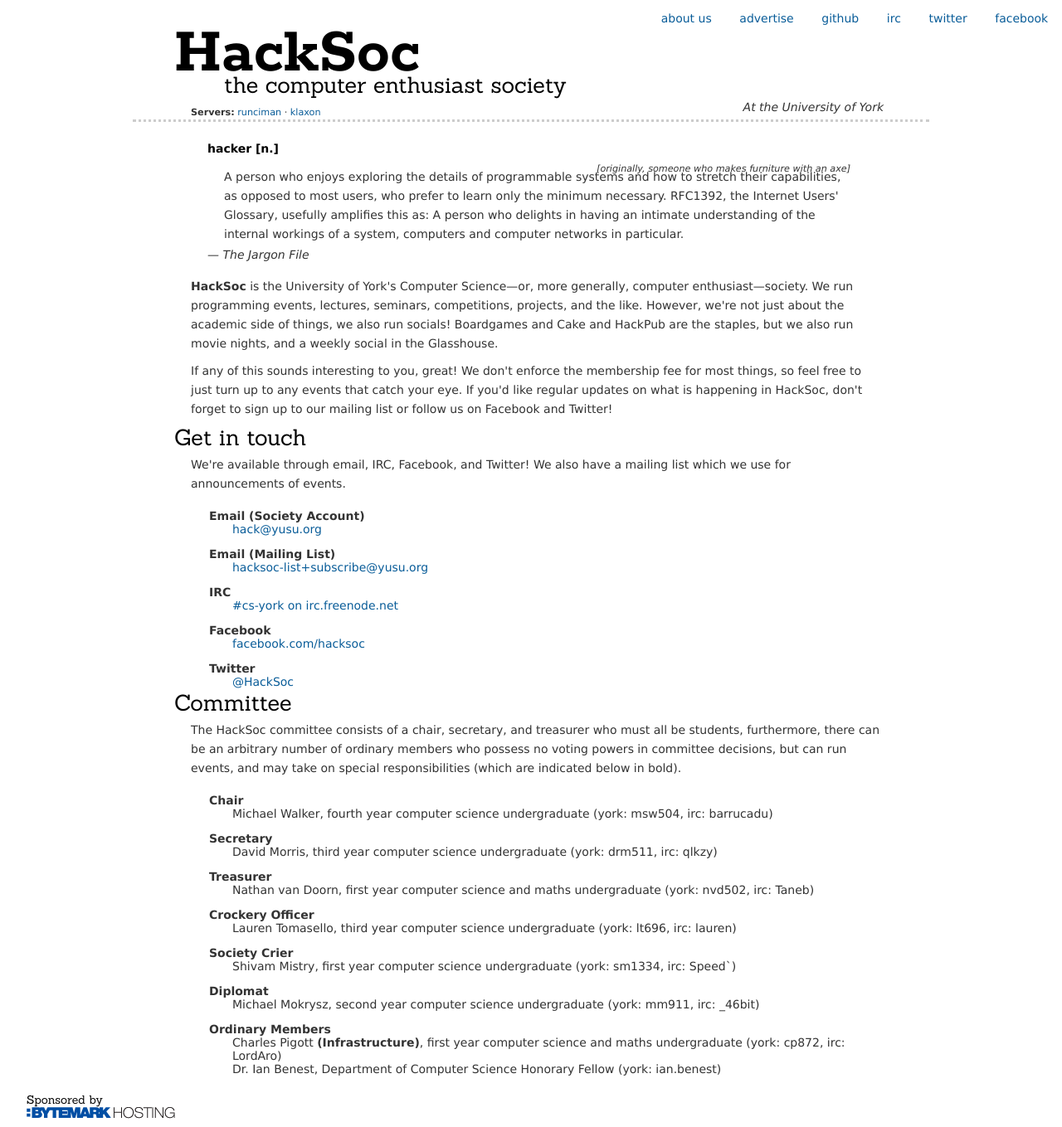
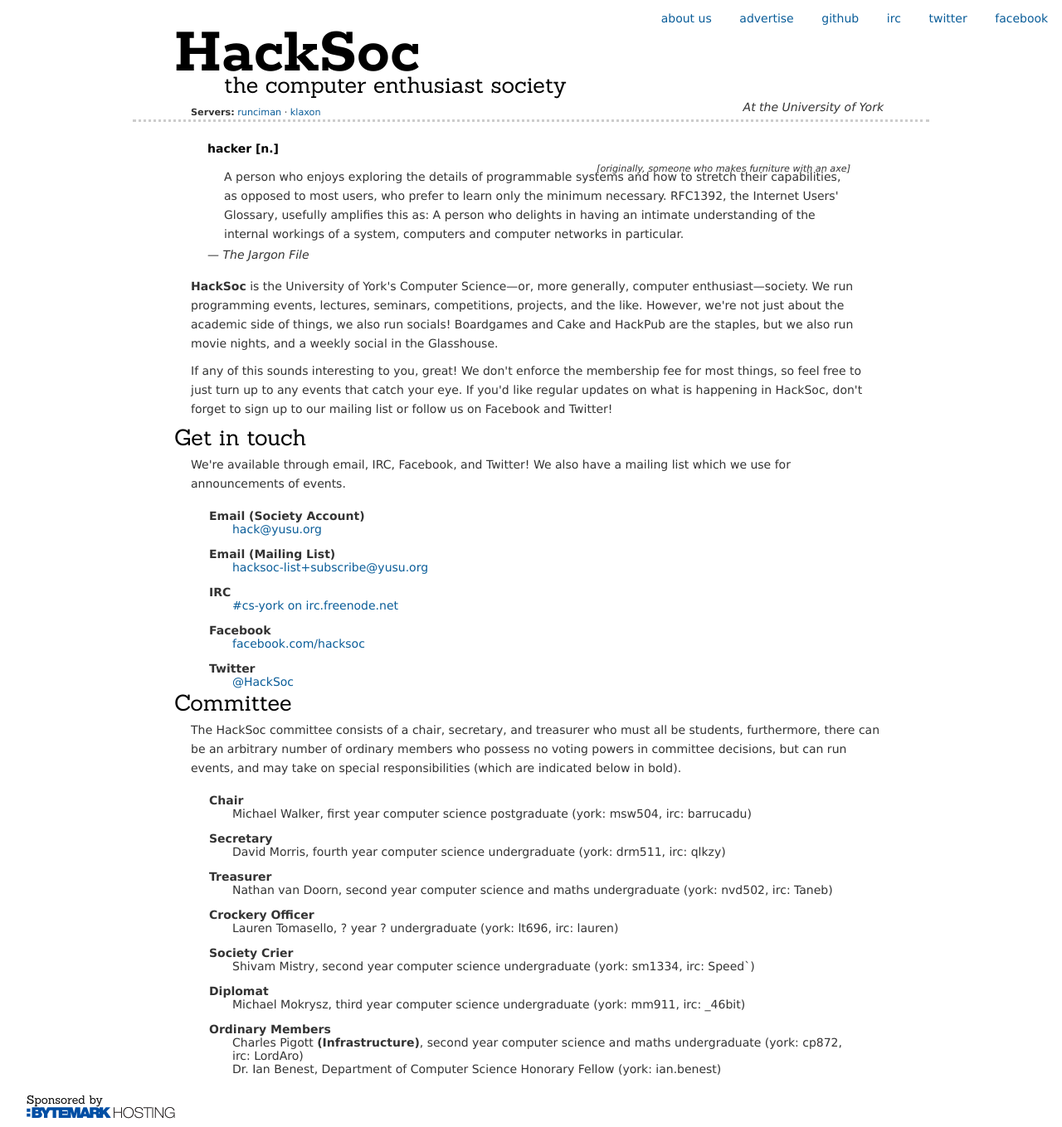
Before and after one commit to HackSoc/hacksoc.org, a Jekyll site: the page built from about.html, in a window 1280 px wide. Shown: the whole page at 83% size. Built offline with Jekyll 4.4.1, drawn with Linux system fonts in a browser that asks for light colours; some web fonts are replaced.

Commit message:
Update years/degrees for 2014/15

```diff
--- a/about.html
+++ b/about.html
@@ -63,31 +63,31 @@ decisions, but can run events, and may take on special responsibilities
 
 <dl>
   <dt>Chair</dt>
-  <dd>Michael Walker, fourth year computer science undergraduate
+  <dd>Michael Walker, first year computer science postgraduate
   (york: msw504, irc: barrucadu)</dd>
 
   <dt>Secretary</dt>
-  <dd>David Morris, third year computer science undergraduate (york:
-  drm511, irc: qlkzy)</dd>
+  <dd>David Morris, fourth year computer science undergraduate
+  (york: drm511, irc: qlkzy)</dd>
 
   <dt>Treasurer</dt>
-  <dd>Nathan van Doorn, first year computer science and maths
+  <dd>Nathan van Doorn, second year computer science and maths
   undergraduate (york: nvd502, irc: Taneb)</dd>
 
   <dt>Crockery Officer</dt>
-  <dd>Lauren Tomasello, third year computer science undergraduate
+  <dd>Lauren Tomasello, ? year ? undergraduate
   (york: lt696, irc: lauren)</dd>
 
   <dt>Society Crier</dt>
-  <dd>Shivam Mistry, first year computer science undergraduate (york:
-  sm1334, irc: Speed`)</dd>
+  <dd>Shivam Mistry, second year computer science undergraduate
+  (york: sm1334, irc: Speed`)</dd>
 
   <dt>Diplomat</dt>
-  <dd>Michael Mokrysz, second year computer science undergraduate
+  <dd>Michael Mokrysz, third year computer science undergraduate
   (york: mm911, irc: _46bit)</dd>
 
   <dt>Ordinary Members</dt>
-  <dd>Charles Pigott <strong>(Infrastructure)</strong>, first year
+  <dd>Charles Pigott <strong>(Infrastructure)</strong>, second year
   computer science and maths undergraduate (york: cp872, irc:
   LordAro)</dd>
   <dd>Dr. Ian Benest, Department of Computer Science Honorary Fellow
```
